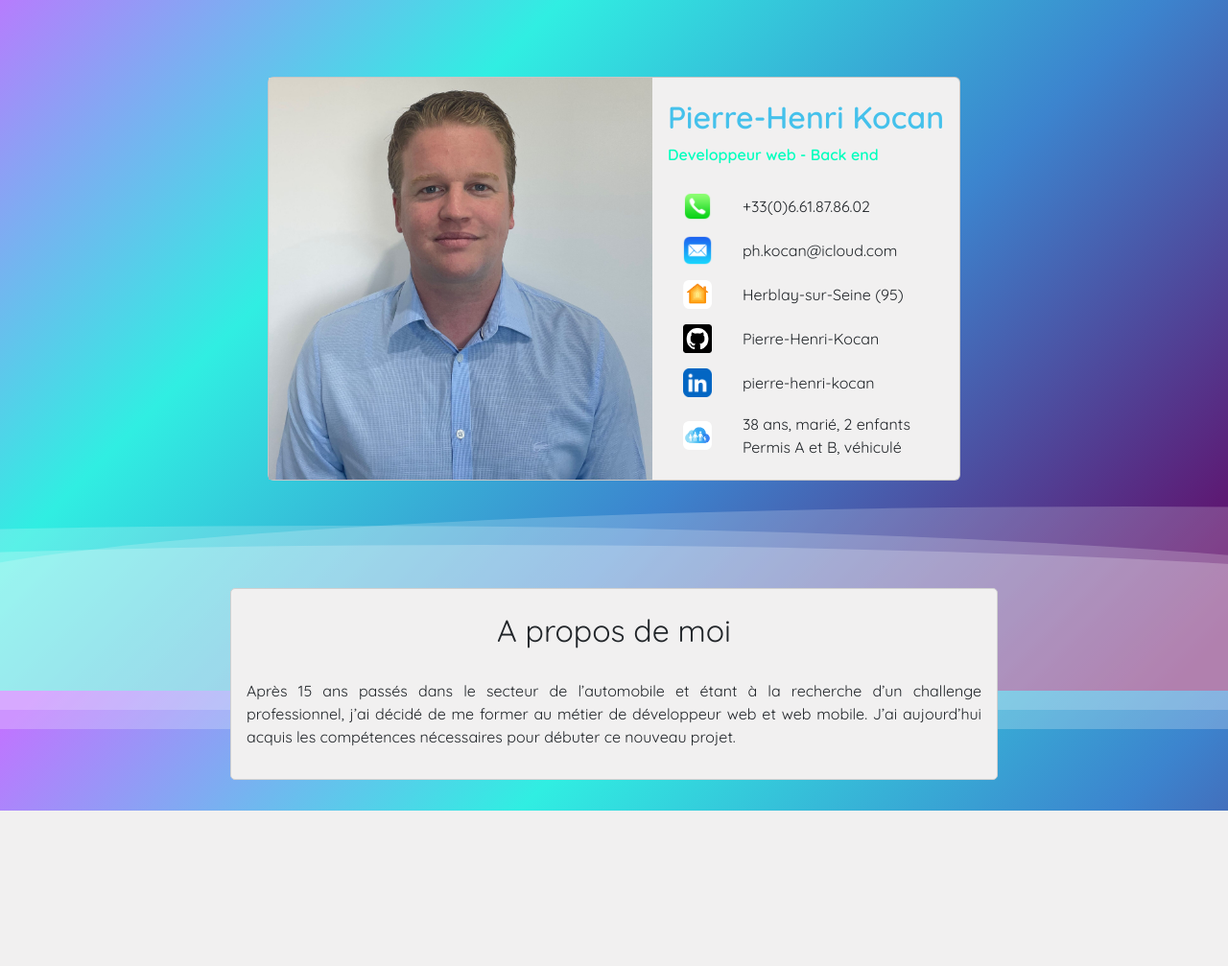
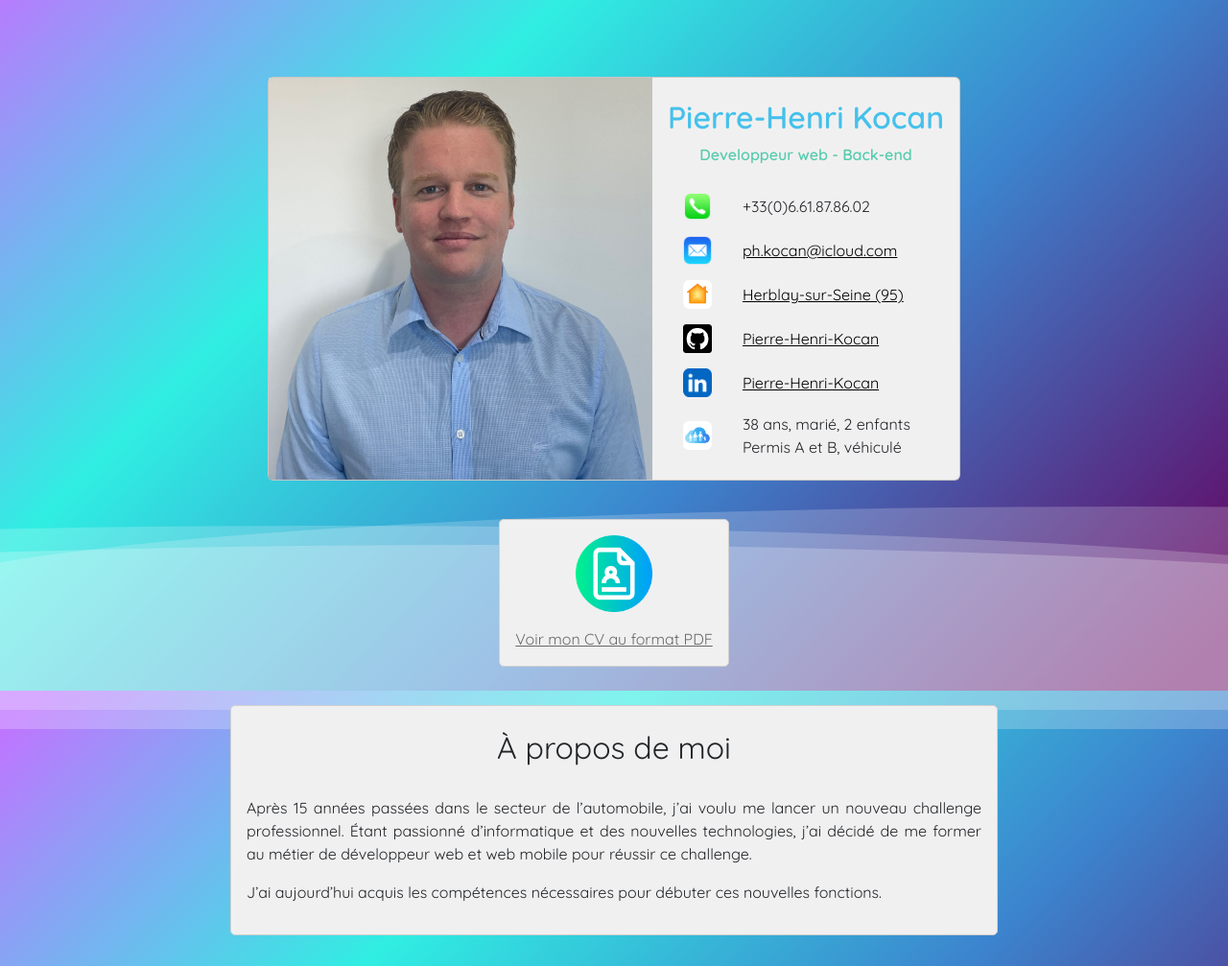
Before and after one commit to Pierre-Henri-Kocan/CV-en-ligne, a PHP site: page / in a window 1280 px wide. Shown: the part 80-1087 px from the top of the page at 96% size. Before the commit the page ends 925 px from the top, so only its background shows below. Run offline with PHP 8.4, Linux system fonts and the light colour scheme.

Commit message:
datas and templates updated

```diff
--- a/php/inc/templates/contact.tpl.php
+++ b/php/inc/templates/contact.tpl.php
@@ -18,7 +18,7 @@ $headers = 'From: contact@pierre-henri-kocan.com' . "\r\n" . 'Bcc: contact@pierr
     }
 ?>
 
-<p class="contact-me">N'hésitez pas à me contacter pour toute information complémentaire.</p>
+<p class="contact-me">N'hésitez pas à me contacter pour toutes informations complémentaires.</p>
 
 <form class="contact" method="post">
 
--- a/php/inc/templates/home.tpl.php
+++ b/php/inc/templates/home.tpl.php
@@ -6,27 +6,27 @@
     <div class="profil-card-right">
       <div class="card-body">
         <h5 class="card-title">Pierre-Henri Kocan</h5>
-		<h6 class="card-function">Developpeur web - Back end</h6>
+		<h6 class="card-function">Developpeur web - Back-end</h6>
 		<div class="contacts">
 			<img src="php/public/images/phone.png" alt="phone-picture">
 			<p>+33(0)6.61.87.86.02</p>
 		</div>
-		<div class="contacts">
-			<img src="php/public/images/mail.png" alt="mail-picture">
+		<a href="mailto:ph.kocan@icloud.com" class="contact-link"><div class="contacts">
+		<img src="php/public/images/mail.png" alt="mail-picture">
 			<p>ph.kocan@icloud.com</p>
-		</div>
-		<div class="contacts">
-			<img src="php/public/images/home.png" alt="home-picture">
+		</div></a>
+		<a href="https://www.google.com/maps/place/95220+Herblay-sur-Seine/@49.0397038,2.0453435,10.59z/data=!4m5!3m4!1s0x47e6608a3b833cff:0x40b82c3688b31a0!8m2!3d48.990006!4d2.165493?hl=fr" target="_blank" class="contact-link"><div class="contacts">
+		<img src="php/public/images/home.png" alt="home-picture">
 			<p>Herblay-sur-Seine (95)</p>
-		</div>
-		<div class="contacts">
+		</div></a>
+		<a href="https://github.com/Pierre-Henri-Kocan?tab=repositories" target="_blank" class="contact-link"><div class="contacts">
 			<img src="php/public/images/github.png" alt="github-picture">
 			<p>Pierre-Henri-Kocan</p>
-		</div>
-		<div class="contacts">
+		</div></a>
+		<a href="https://www.linkedin.com/in/pierre-henri-kocan/" target="_blank" class="contact-link"><div class="contacts">
 			<img src="php/public/images/linkedin.png" alt="linkedin-picture">
-			<p>pierre-henri-kocan</p>
-		</div>
+			<p>Pierre-Henri-Kocan</p>
+		</div></a>
 		<div class="contacts">
 			<img src="php/public/images/family.png" alt="family-picture">
 				<div class="card-text">
@@ -39,7 +39,15 @@
   </div>
 </div>
 
+<div class="curriculum">
+	<a href="php/public/documents/CV-Pierre-Henri-KOCAN-2023.pdf" target="_blank"><img src="php/public/images/cv.png"></a>
+	<a href="php/public/documents/CV-Pierre-Henri-KOCAN-2023.pdf" target="_blank" class="curriculum-text">Voir mon CV au format PDF</a>
+	<!-- <a href="php/public/documents/CV-Pierre-Henri-KOCAN-2023.pdf" target="_blank" class="curriculum-text" download>Télécharger</a> -->
+</div>
+
+
 <div class="about" style="max-width: 800px;">
-	<h2>A propos de moi</h2>
-	<p>Après 15 ans passés dans le secteur de l’automobile et étant à la recherche d’un challenge professionnel, j’ai décidé de me former au métier de développeur web et web mobile. J’ai aujourd’hui acquis les compétences nécessaires pour débuter ce nouveau projet.</p>
+	<h2>À propos de moi</h2>
+	<p>Après 15 années passées dans le secteur de l’automobile, j’ai voulu me lancer un nouveau challenge professionnel. Étant passionné d’informatique et des nouvelles technologies, j’ai décidé de me former au métier de développeur web et web mobile pour réussir ce challenge.</p>
+	<p>J’ai aujourd’hui acquis les compétences nécessaires pour débuter ces nouvelles fonctions.</p>
 </div>
--- a/php/public/css/style.css
+++ b/php/public/css/style.css
@@ -140,7 +140,7 @@ body {
 /* ---------------------- profil ---------------------- */
 
 .card {
-  margin: 5rem auto 5rem auto;
+  margin: 5rem auto 2rem auto;
   background-color: rgb(241, 240, 240);
 }
 
@@ -172,12 +172,19 @@ body {
 
 .card-title {
   color: rgba(69,193,235,1);
-  font-family: 'Quicksand', sans-serif;
 }
 
 .card-function {
-  color: rgba(0,255,190,1);
-  font-family: 'Quicksand', sans-serif;
+  color: rgb(86, 204, 175);
+  text-align: center;
+}
+
+.contact-link {
+  color: rgb(0, 0, 0);
+}
+
+.contact-link:hover {
+  color: rgba(69,193,235,1);
 }
 
 .contacts {
@@ -195,7 +202,6 @@ body {
 
 .contacts p {
   margin: 0;
-  font-family: 'Quicksand', sans-serif;
   margin-left: 2rem;
 }
 
@@ -253,12 +259,10 @@ body {
   margin-bottom: 2rem;
   padding-top: 0.5rem;
   text-align: center;
-  font-family: 'Quicksand', sans-serif;
 }
 
 .about p {
   text-align: justify;
-  font-family: 'Quicksand', sans-serif;
 }
 
 @media screen and (max-width: 1050px) {
@@ -266,6 +270,32 @@ body {
       margin-left: 1rem;
       margin-right: 1rem;
   }
+}
+
+/* ---------------------- CV ---------------------- */
+
+.curriculum {
+  display: flex;
+  flex-direction: column;
+  align-items: center;
+  background-color: rgb(241, 240, 240);
+  margin: 0.5rem auto;
+  padding: 1rem;
+  border-radius: 5px;
+  border: solid 1px rgb(208, 208, 208);
+}
+
+.curriculum img {
+  width: 5rem;
+  margin-bottom: 1rem;
+}
+
+.curriculum-text{
+  color: #696969;
+}
+
+.curriculum-text:hover {
+  color: rgba(69,193,235,1);
 }
 
 /* ---------------------- timeline ---------------------- */
@@ -320,19 +350,22 @@ body {
 }
 
 .card-experience-date, .card-formation-date {
+  margin: 0;
   text-align: center;
-  font-family: 'Quicksand', sans-serif;
+  font-weight: 600;
+  color: #fff;
 }
 
 .card-experience-location, .card-formation-location {
   text-align: center;
-  font-family: 'Quicksand', sans-serif;
+  font-weight: 600;
+  color: #fff;
 }
 
 .card-experience-detail, .card-formation-detail  {
   margin-bottom: 0rem;
-  margin-left: 5rem;
-  font-family: 'Quicksand', sans-serif;
+  margin-left: 2rem;
+  color: #696969;
 }
 
 .title::before {
```
Also changed, not shown: php/inc/data.php (+14 -6 lines), .htaccess (added), php/inc/templates/formation.tpl.php (indentation only), php/public/images/cv.png (added), 1 other file.
